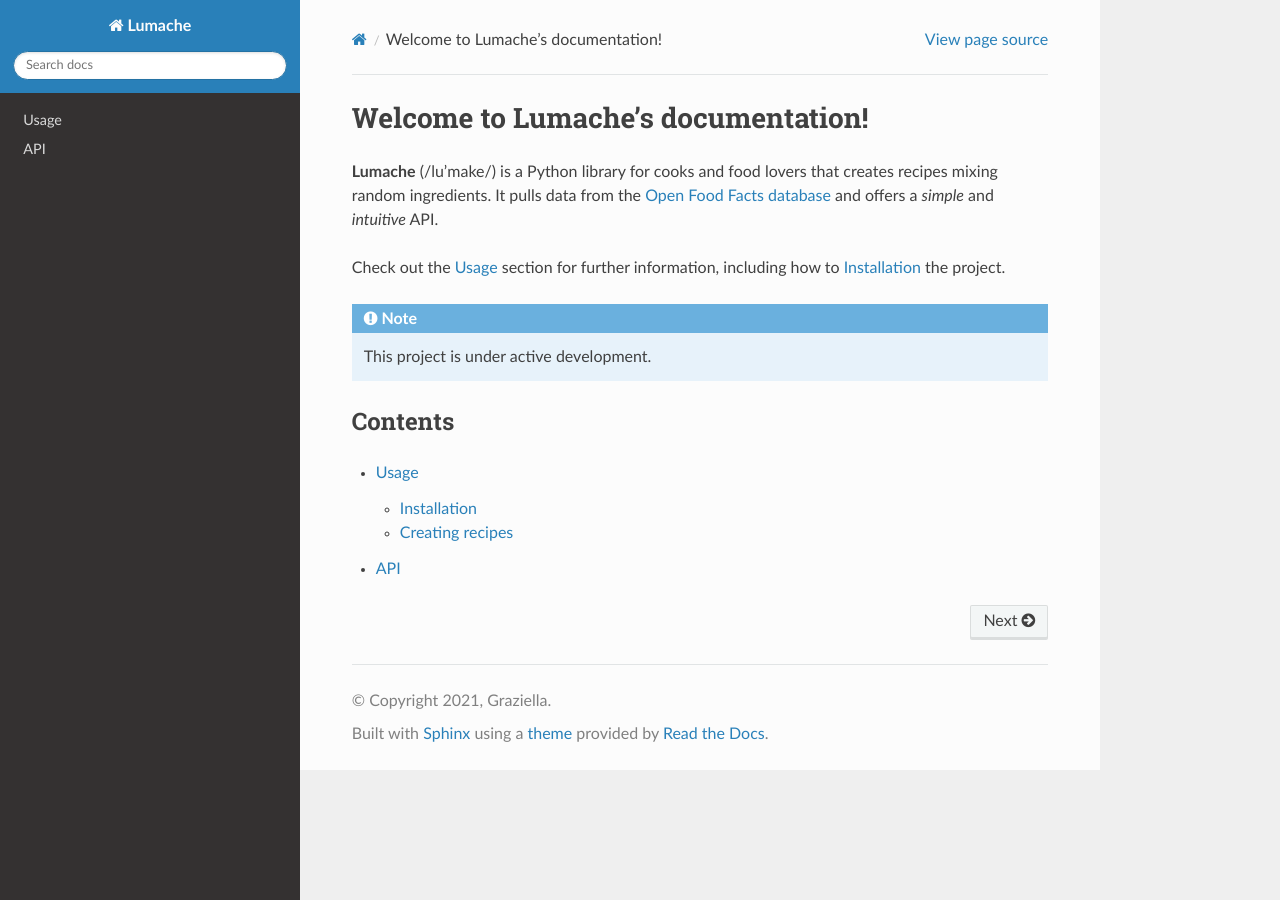
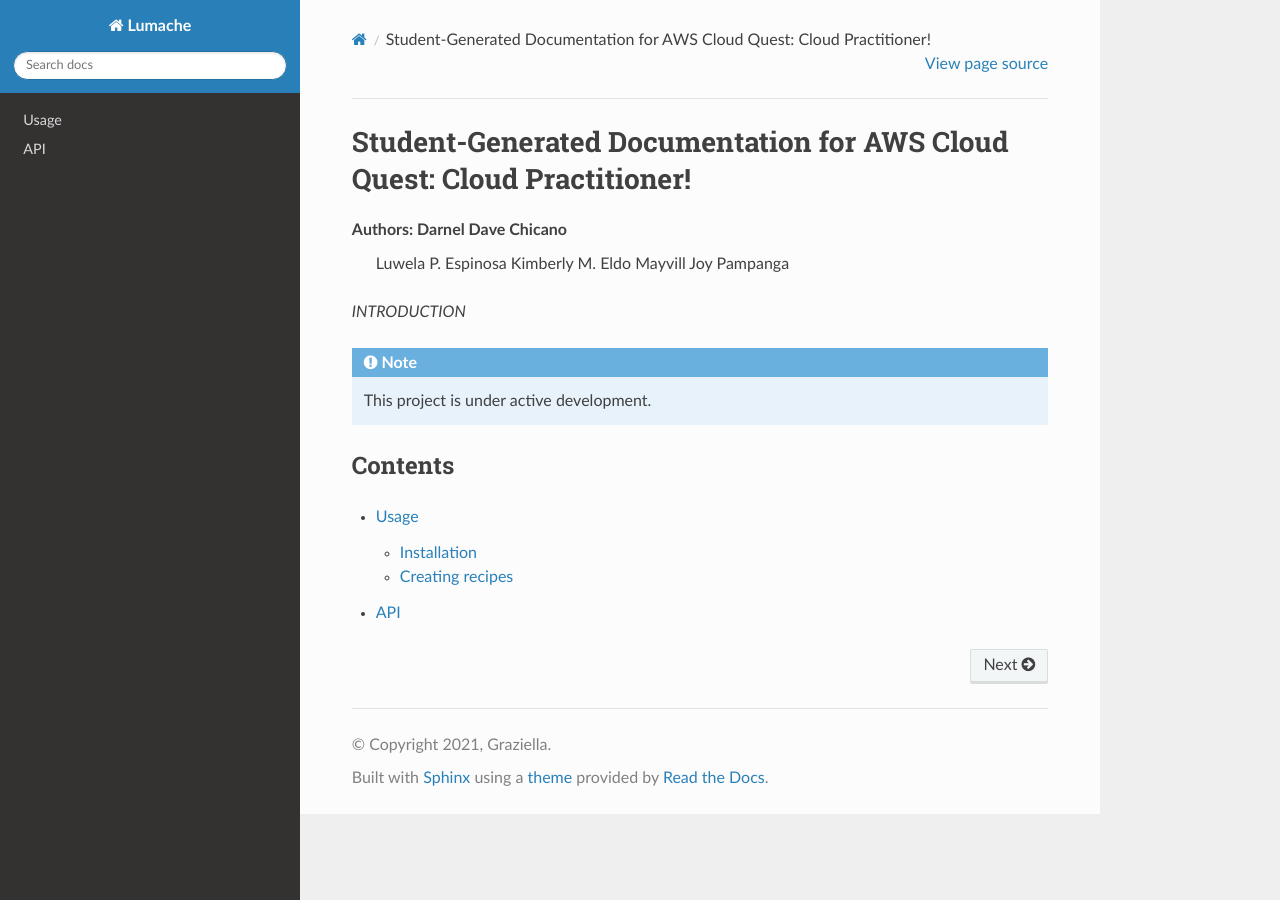
Before and after one commit to luwela123/AWS-Cloud---Practitioner, a Sphinx documentation site: the page built from docs/source/index.rst, in a window 1280 px wide. Built offline with Sphinx 7.4.7 and the Read the Docs theme 3.1.0, drawn with Linux system fonts in a browser that asks for light colours.

Commit message:
Update index.rst

```diff
--- a/docs/source/index.rst
+++ b/docs/source/index.rst
@@ -1,13 +1,14 @@
-Welcome to Lumache's documentation!
+Student-Generated Documentation for AWS Cloud Quest: Cloud Practitioner!
 ===================================
 
-**Lumache** (/lu'make/) is a Python library for cooks and food lovers
-that creates recipes mixing random ingredients.
-It pulls data from the `Open Food Facts database <https://world.openfoodfacts.org/>`_
-and offers a *simple* and *intuitive* API.
+Authors: Darnel Dave Chicano
+         Luwela P. Espinosa
+         Kimberly M. Eldo
+         Mayvill Joy Pampanga
 
-Check out the :doc:`usage` section for further information, including
-how to :ref:`installation` the project.
+*INTRODUCTION*
+
+
 
 .. note::
 
```
